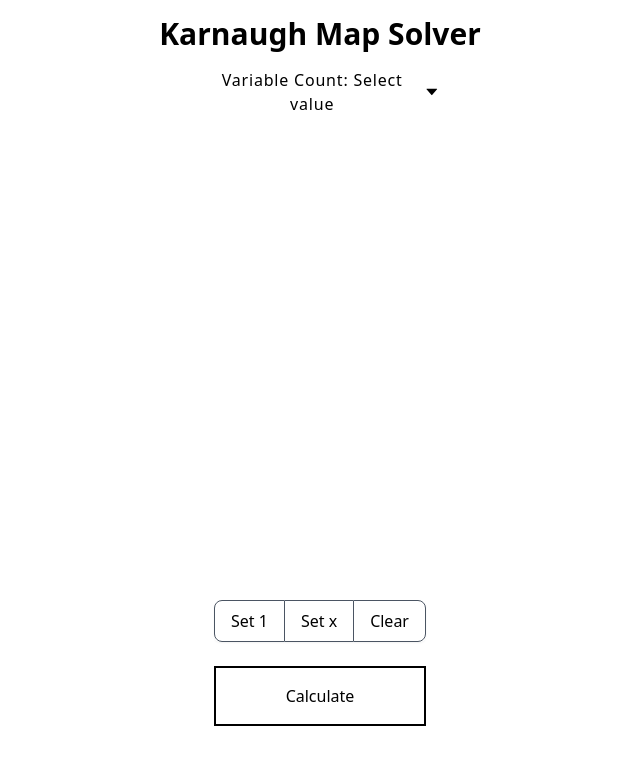
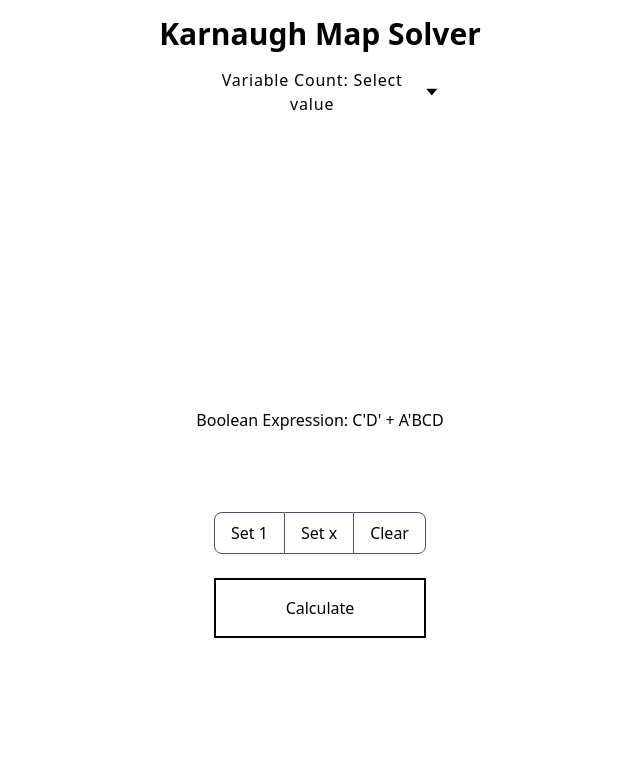
Before and after one commit to michaelhum28/kmap-solver, a React (Vite) app in the folder kmap/: page / in a window 1280 px wide. Shown: the top 764 px of the page, without its empty margins (320-960 px from the left). Built offline with nearby package versions, Linux system fonts and the light colour scheme.

Commit message:
implemented kmap algorithm, and can display on webpage

```diff
--- a/kmap/src/App.jsx
+++ b/kmap/src/App.jsx
@@ -2,7 +2,7 @@ import Dropdown from "./Dropdown.jsx"
 import Changeall from "./Changeall.jsx";
 import './index.css'
 import './App.css'
-// import Kmap from "./Kmap.jsx";
+import Kmap from "./Kmap.jsx";
 
 function App() {
   return (
@@ -11,9 +11,9 @@ function App() {
       <div className="flex flex-col items-center">
         <Dropdown/>
 
-        {/* <Kmap/> */}
+        <Kmap rows={4} cols={4} ones_list = {[0,4,12,8,7]} Xs_list = {[]} />
 
-        <div className="p-48">
+        <div className="p-20">
         <Changeall/>
         </div>
       </div>
--- a/kmap/src/Kmap.jsx
+++ b/kmap/src/Kmap.jsx
@@ -1,75 +1,324 @@
-import React, { Component } from 'react';
+import React, { useState, useEffect } from 'react';
 
-class Kmap extends Component {
-  // Constructor (optional)
-  constructor(props) {
-    super(props);
+const Kmap = (props) => {
+  const coord_to_cell = {
+    "0,0": 0,
+    "0,1": 1,
+    "0,3": 2,
+    "0,2": 3,
+    "1,0": 4,
+    "1,1": 5,
+    "1,3": 6,
+    "1,2": 7,
+    "2,0": 8,
+    "2,1": 9,
+    "2,3": 10,
+    "2,2": 11,
+    "3,0": 12,
+    "3,1": 13,
+    "3,3": 14,
+    "5,2": 15,
+  };
 
-    // instance vairables
+  const void_state = -10;
+  const vis = Array.from({ length: 4 }, () => Array.from({ length: 4 }, () => Array.from({ length: 5 }, () => Array(5).fill(false))));
 
-    this.rows = props.rows;
-    this.cols = props.cols;
-    this.kmap = this.initializeKmap();
+  const k_indexes = [0, 1, 3, 2, 4, 5, 7, 6, 12, 13, 15, 14, 8, 9, 11, 10];
 
+  const k_sizes = [
+    [4, 4],
+    [2, 4],
+    [4, 2],
+    [1, 4],
+    [4, 1],
+    [2, 2],
+    [1, 2],
+    [2, 1],
+    [1, 1]
+  ];
 
+  let groupCounter = 1;
+  let xy = [void_state, void_state];
 
-    // You can initialize state or bind methods here
-    this.state = {
-        kmap: this.initializeKmap(),
-    };
-  }
+  const rows = props.rows;
+  const cols = props.cols;
+  const ones = props.ones;
+  const Xs = props.Xs;
+  const ones_list = props.ones_list;
+  const Xs_list = props.Xs_list;
 
-  componentDidMount() {
-    console.log("Component did mount. Kmap:", this.state.kmap);
+  // WORK HERE
+    // init indexes for 1s
+    const indexes = [];
+
+   for(let i=0;i<16;i++)
+   {
+        if (ones_list.includes(i))
+            indexes.push(1)
+        else
+            indexes.push(0)
    }
 
   // Custom methods
-  initializeKmap() {
+  function initializeKmap(){
     const kmap = [];
-    for (let r = 0; r < this.rows; r++) {
+    for (let r = 0; r < rows; r++) {
       const temp = [];
-      for (let c = 0; c < this.cols; c++) {
+      for (let c = 0; c < cols; c++) {
+        if (ones_list.includes(coord_to_cell[r + "," + c]))
+          temp.push("1");
+        else
           temp.push("0");
       }
       kmap.push(temp);
     }
     return kmap;
+  };
+
+  function allOnes(i, j, width, length, indexes, k_indexes){
+    for (let x = i; x < i + width; ++x)
+      for (let y = j; y < j + length; ++y)
+        if (indexes[k_indexes[((x + 4) % 4) * 4 + ((y + 4) % 4)]] === 0)
+          return false;
+
+    return true;
+  };
+
+  function setVisited(i, j, width, length, vis){
+    for (let x = i; x < i + width; ++x)
+      for (let y = j; y < j + length; ++y)
+        vis[(x + 4) % 4][(y + 4) % 4][width][length] = true;
+  };
+
+  function visited(i, j, width, length, vis){
+    for (let x = 1; x < 5; ++x)
+      for (let y = 1; y < 5; ++y)
+        if (vis[i][j][x][y]) return true;
+    return false;
+  };
+
+  function check(width, length, indexes, k_indexes, vis){
+    for (let i = 0; i < 4; ++i) {
+      for (let j = 0; j < 4; ++j) {
+        if (!visited(i, j, width, length, vis)) {
+
+          if (allOnes(i, j, width, length, indexes, k_indexes)) {
+            setVisited(i, j, width, length, vis);
+            return [i, j];
           }
 
+          if (allOnes(i - width + 1, j, width, length, indexes, k_indexes)) {
+            setVisited(i - width + 1, j, width, length, vis);
+            return [i - width + 1, j];
+          }
+
+          if (allOnes(i - width + 1, j - length + 1, width, length, indexes, k_indexes)) {
+            setVisited(i - width + 1, j - length + 1, width, length, vis);
+            return [i - width + 1, j - length + 1];
+          }
+
+          if (allOnes(i, j - length + 1, width, length, indexes, k_indexes)) {
+            setVisited(i, j - length + 1, width, length, vis);
+            return [i, j - length + 1];
+          }
+        }
+      }
+    }
+    return [void_state, void_state];
+  };
 
 
-  test = () => {
-    // Your custom logic here
-    console.log(`Row: ${this.row}, Col: ${this.col}`);
+  function gen_list_of_implicants(groupNumber, i, j, width, length, k_indexes){
+    let res = [];
+    for (let x = i; x < i + width; ++x) {
+      for (let y = j; y < j + length; ++y) {
+        res.push(k_indexes[((x + 4) % 4) * 4 + ((y + 4) % 4)]);
+      }
+    }
+    return res;
   };
 
-  render() {
-    console.log(this.state.kmap); // Log the content of kmap to the console
-    console.log("alkdjalksjdlakjdslkj"); // Log the content of kmap to the console
-    return (
-      <div>
-        <h1>Hello, I'm a React Component!</h1>
+  // this method generates the final boolean expression i.e. the answer
+  function get_boolean_expression(){
+    let res = "";
+    for (let i = 0, e = k_sizes.length; i < e; ++i) {
+      do {
+        xy = check(k_sizes[i][0], k_sizes[i][1], indexes, k_indexes, vis);
+        if (xy[0] !== void_state && xy[1] !== void_state) {
+          let temp = gen_list_of_implicants(groupCounter++, xy[0], xy[1], k_sizes[i][0], k_sizes[i][1], k_indexes);
+          console.log("temp" + temp)
+          res += findEquation(temp, 4);
+          res += " + ";
+        }
+      }
+      while (xy[0] !== void_state && xy[1] !== void_state);
+    }
+    return res;
+  };
 
-        {/* Display row and col values */}
-        <p>Row: {this.rows}</p>
-        <p>Col: {this.cols}</p>
 
-        {/* Display Kmap values */}
-        <p>Kmap:</p>
-        <table>
-          <tbody>
-            {this.state.kmap.map((row, rowIndex) => (
-              <tr key={rowIndex}>
-                {row.map((cell, colIndex) => (
-                  <td key={colIndex}>{cell}</td>
-                ))}
-              </tr>
-            ))}
-          </tbody>
-        </table>
-      </div>
-    );
+  // SOP
+  function findEquation(implicant, numVariables){
+    const values = new Array(implicant.length);
+    let tempValue = "";
+    let answer = "";
+    let compare = "";
+    let different = false;
+
+    for (let i = 0; i < implicant.length; i++) {
+      tempValue = equation(implicant[i], numVariables);
+      values[i] = tempValue;
+    }
+
+    if (numVariables === 3) {
+      if (values.length === 8) {
+        return "1";
+      }
+
+      for (let b = 0; b < 3; b++) {
+        const firstString = values[0];
+        compare = firstString[b];
+
+        for (let a = 1; a < values.length; a++) {
+          const nextString = values[a];
+
+          if (nextString[b] !== compare) {
+            different = true;
+            break;
           }
         }
 
+        if (different === false) {
+          if (firstString[b] === "E") {
+            answer += "A'";
+          } else if (firstString[b] === "F") {
+            answer += "B'";
+          } else if (firstString[b] === "G") {
+            answer += "C'";
+          } else {
+            answer += firstString[b];
+          }
+        }
+
+        different = false;
+      }
+    } else if (numVariables === 4) {
+      if (values.length === 16) {
+        return "1";
+      }
+
+      for (let b = 0; b < 4; b++) {
+        const firstString = values[0];
+        compare = firstString[b];
+
+        for (let a = 1; a < values.length; a++) {
+          const nextString = values[a];
+
+          if (nextString[b] !== compare) {
+            different = true;
+            break;
+          }
+        }
+
+        if (different === false) {
+          if (firstString[b] === "E") {
+            answer += "A'";
+          } else if (firstString[b] === "F") {
+            answer += "B'";
+          } else if (firstString[b] === "G") {
+            answer += "C'";
+          } else if (firstString[b] === "H") {
+            answer += "D'";
+          } else {
+            answer += firstString[b];
+          }
+        }
+
+        different = false;
+      }
+    }
+
+    return answer;
+  };
+
+  // coordinate = 0,1,2,3,4,5, etc.
+  // numVariables = 3,4
+  function equation(coordinate, numVariables){
+    const three = [
+      ["EFG", "EFC", "EBC", "EBG"],
+      ["AFG", "AFC", "ABC", "ABG"]
+    ];
+
+    const four = [
+      ["EFGH", "EFGD", "EFCD", "EFCH"],
+      ["EBGH", "EBGD", "EBCD", "EBCH"],
+      ["ABGH", "ABGD", "ABCD", "ABCH"],
+      ["AFGH", "AFGD", "AFCD", "AFCH"]
+    ];
+
+    if (numVariables === 3) {
+      if (coordinate === 0) {
+        return "EFG";
+      } else if (coordinate === 1) {
+        return "EFC";
+      } else if (coordinate === 2) {
+        return "EBG";
+      } else if (coordinate === 3) {
+        return "EBC";
+      } else if (coordinate === 4) {
+        return "AFG";
+      } else if (coordinate === 5) {
+        return "AFC";
+      } else if (coordinate === 6) {
+        return "ABG";
+      } else if (coordinate === 7) {
+        return "ABC";
+      }
+    } else if (numVariables === 4) {
+      if (coordinate === 0) {
+        return "EFGH";
+      } else if (coordinate === 1) {
+        return "EFGD";
+      } else if (coordinate === 2) {
+        return "EFCH";
+      } else if (coordinate === 3) {
+        return "EFCD";
+      } else if (coordinate === 4) {
+        return "EBGH";
+      } else if (coordinate === 5) {
+        return "EBGD";
+      } else if (coordinate === 6) {
+        return "EBCH";
+      } else if (coordinate === 7) {
+        return "EBCD";
+      } else if (coordinate === 8) {
+        return "ABGH";
+      } else if (coordinate === 9) {
+        return "ABGD";
+      } else if (coordinate === 10) {
+        return "ABCH";
+      } else if (coordinate === 11) {
+        return "ABCD";
+      } else if (coordinate === 12) {
+        return "AFGH";
+      } else if (coordinate === 13) {
+        return "AFGD";
+      } else if (coordinate === 14) {
+        return "AFCH";
+      } else if (coordinate === 15) {
+        return "AFCD";
+      }
+    }
+  };
+
+//   const [kmap, setKmap] = useState(initializeKmap());
+
+  return (
+    <div>
+        {/* Display boolean expression */}
+        <p>Boolean Expression: {get_boolean_expression().slice(0,-3)}</p>
+    </div>
+  );
+};
+
 export default Kmap;
```
Lines whose indentation alone changed are shown as unchanged.
